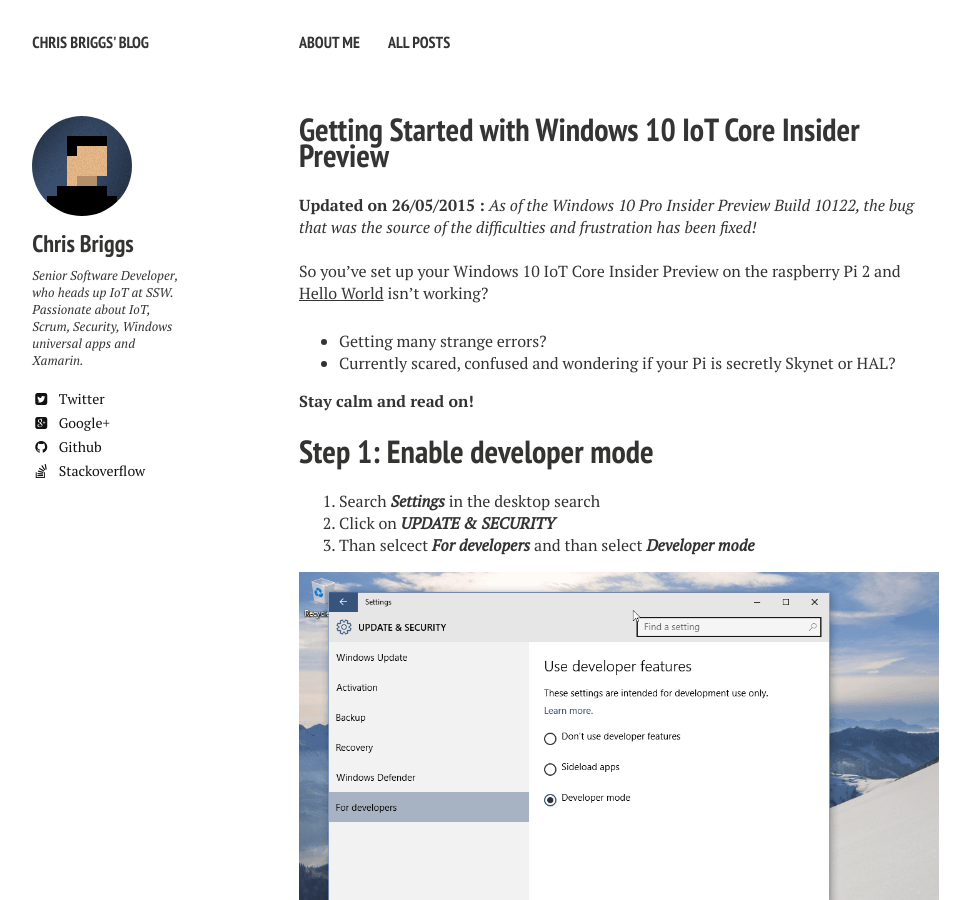
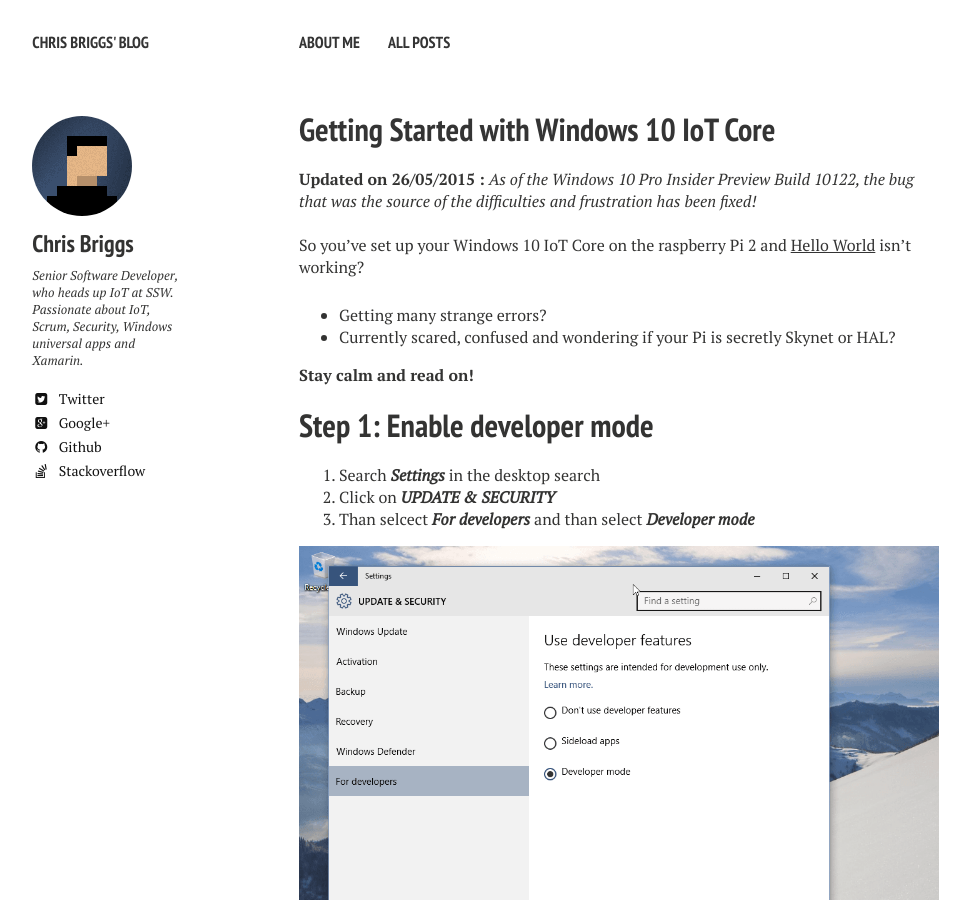
Before and after one commit to Briggsc28/briggsc28.github.io, a Jekyll site: the page built from _posts/2015-05-05-Getting-Started-Win10-IoT.md, in a window 1280 px wide and 900 px high. Shown: the whole window, without its empty margins (21-991 px from the left). Built offline with Jekyll 4.4.1, drawn with Linux system fonts in a browser that asks for light colours; nearby versions of some CDN libraries; some of the changed text lies outside the part shown.

Commit message:
Refreshed posts

```diff
--- a/_posts/2015-05-05-Getting-Started-Win10-IoT.md
+++ b/_posts/2015-05-05-Getting-Started-Win10-IoT.md
@@ -1,16 +1,16 @@
 ---
 layout: post
-title: Getting Started with Windows 10 IoT Core Insider Preview
+title: Getting Started with Windows 10 IoT Core
 excerpt: "Wondering if your Pi is secretly Skynet or HAL? Stay calm and read on!"
-modified: 2015-05-26
-tags: [Windows 10, IoT, Pi, Windows 10 IoT Core Insider Preview,raspberry Pi 2  ]
+modified: 2015-08-13
+tags: [Windows 10, IoT, Pi, Windows 10 IoT Core, Windows 10 IoT Core Insider Preview, raspberry Pi 2  ]
 comments: true
 image:
   feature: sample-image-5.jpg
   credit: WeGraphics
   creditlink: http://wegraphics.net/downloads/free-ultimate-blurred-background-pack/
 ---
-**Updated on 26/05/2015 :** *As of the Windows 10 Pro Insider Preview Build 10122, the bug that was the source of the difficulties and frustration has been fixed!* <br /><br />So you've set up your Windows 10 IoT Core Insider Preview on the raspberry Pi 2 and [Hello World](http://ms-iot.github.io/content/win10/samples/HelloWorld.htm) isn't working?
+**Updated on 26/05/2015 :** *As of the Windows 10 Pro Insider Preview Build 10122, the bug that was the source of the difficulties and frustration has been fixed!* <br /><br />So you've set up your Windows 10 IoT Core on the raspberry Pi 2 and [Hello World](http://ms-iot.github.io/content/win10/samples/HelloWorld.htm) isn't working?
 
 *  Getting many strange errors?
 *  Currently scared, confused and wondering if your Pi is secretly Skynet or HAL?
@@ -47,7 +47,7 @@
 
 # Step 3: Initiating a PowerShell (PS) Session
 
-Currently an active PS session is required for visual studio to perform remote debugging on the Windows 10 IoT Core Insider Preview.
+Currently an active PS session is required for visual studio to perform remote debugging on the Windows 10 IoT Core.
 
 1.    Open an Administrator Powershell and run the following commands:
 1.    Set-Item WSMan:\localhost\Client\TrustedHosts -Value <The Pi's IP Address>
```
Also changed, not shown: _posts/2015-05-17-SignalR-Win10-IoT.md (+3 -3 lines), _posts/2015-05-25-Using-SQLITE-in-Windows-10-IoT-Core-Insider-Preview.md (+3 -3 lines), _posts/2015-06-02-Beginners-guide-to-GPIO-Win10-IoT-Core-Insider-Preview.md (+3 -3 lines), _posts/2015-07-07-Dev-superpowers-Jumping-into-windows-internet-of-things.md (+2 -2 lines), _posts/2015-07-22-Introducing-Polly-for-Win10-IoT.md (+1 -1 lines).
